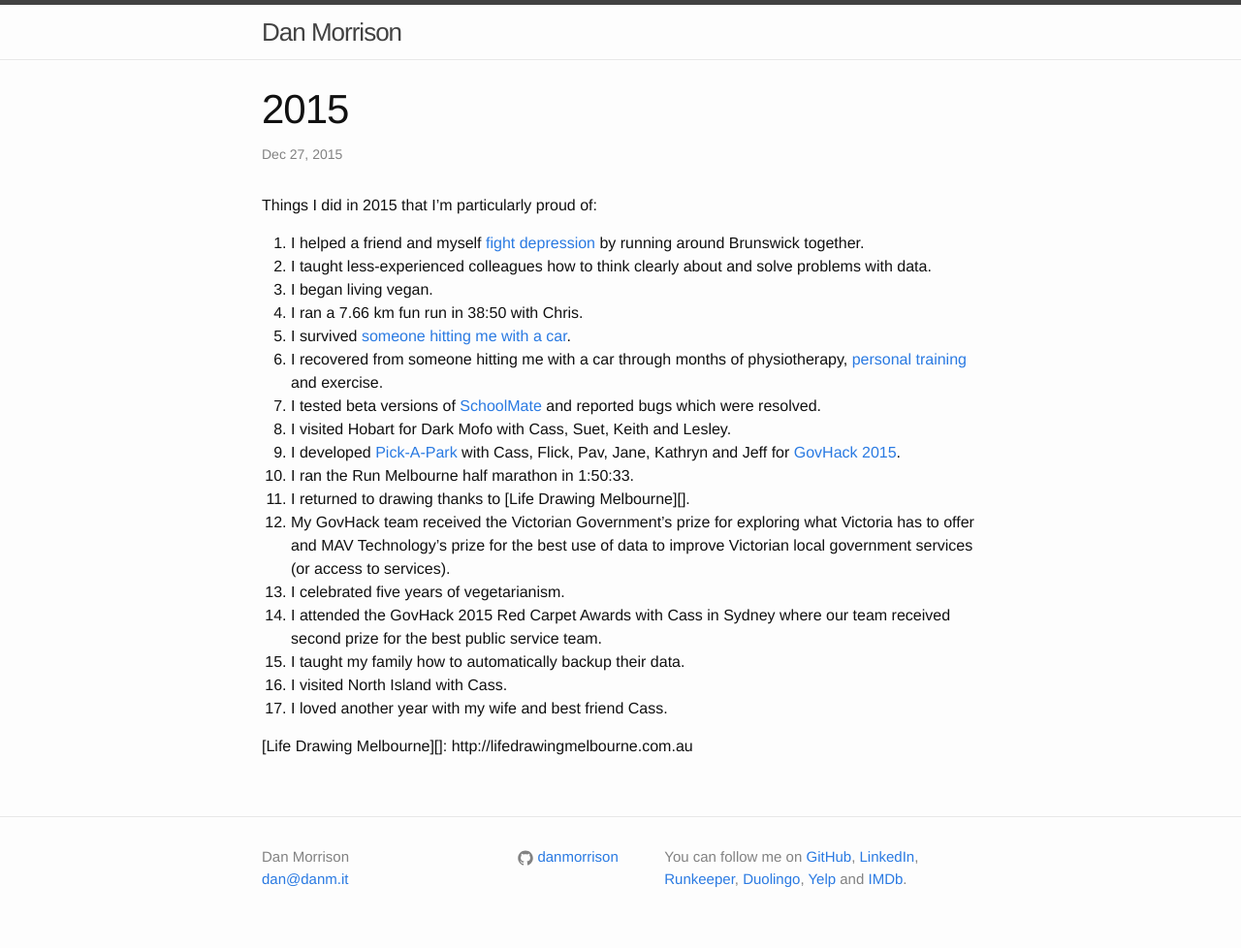
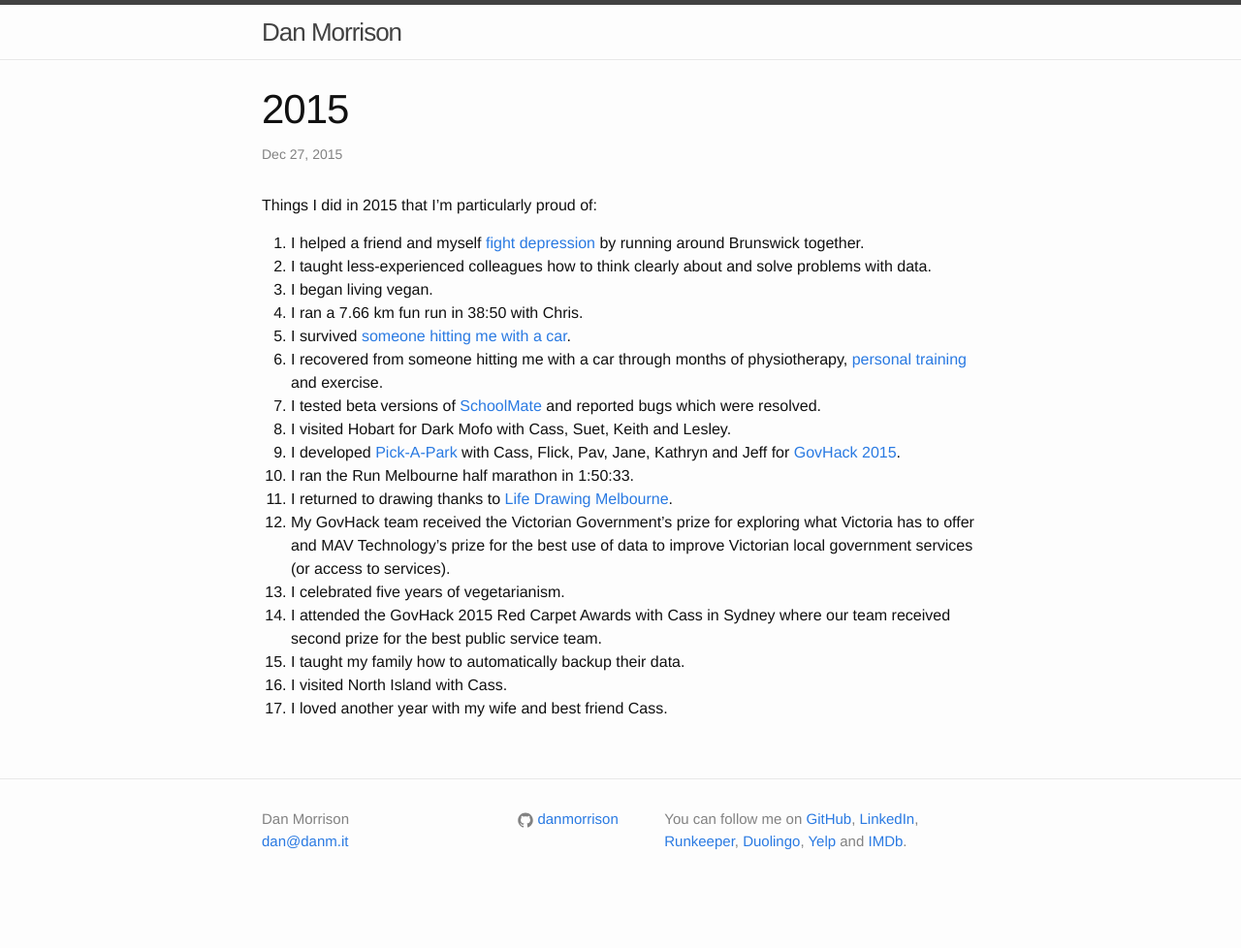
Before and after one commit to danmorrison/danmorrison.github.io, a Jekyll site: the page built from _posts/2015-12-27-2015.md, in a window 1280 px wide. Shown: the whole page at 97% size. Built offline with Jekyll 4.4.1, drawn with Linux system fonts in a browser that asks for light colours; after the commit the page ends 939 px from its top, so only the background shows below that.

Commit message:
Fix syntax

```diff
--- a/_posts/2015-12-27-2015.md
+++ b/_posts/2015-12-27-2015.md
@@ -30,4 +30,4 @@
 [SchoolMate]: https://itunes.apple.com/app/id988650289
 [Pick-A-Park]: https://github.com/creativedezign/pick-a-park
 [GovHack 2015]: http://danm.it/govhack-2015.html
-[Life Drawing Melbourne][]: http://lifedrawingmelbourne.com.au
+[Life Drawing Melbourne]: http://lifedrawingmelbourne.com.au
```
